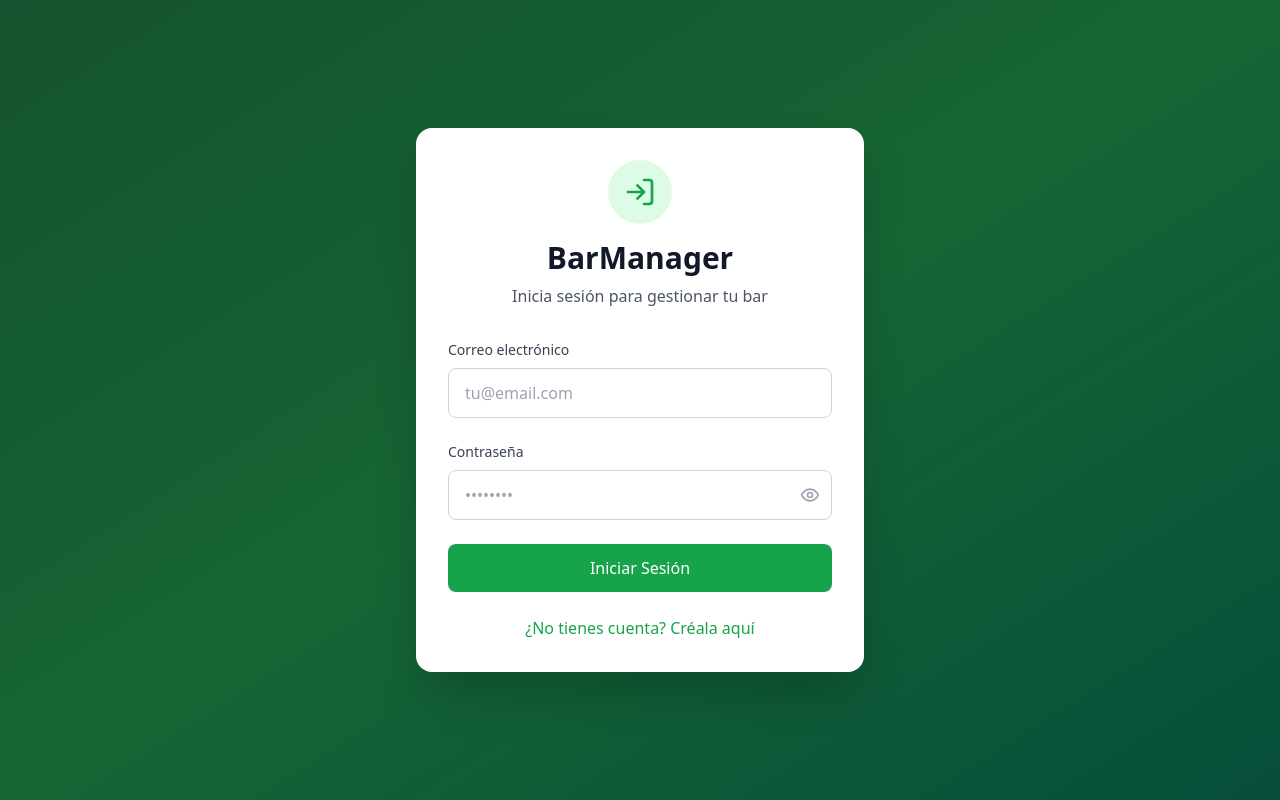
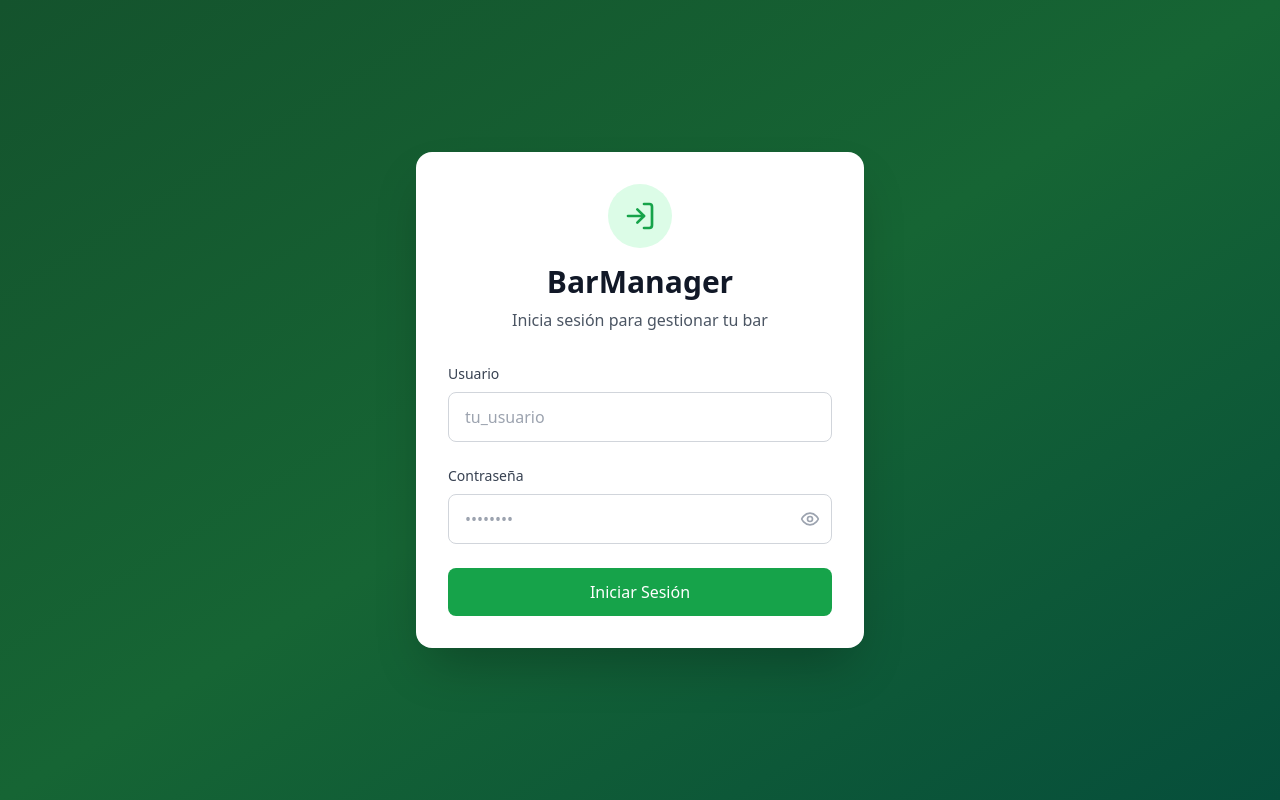
Before and after one commit to Santykk/EJ_BAR, a React (Vite) app: page / in a window 1280 px wide. Built offline with nearby package versions, Linux system fonts and the light colour scheme.

Commit message:
ajustes cambio de tabla para inicio de sesion

```diff
--- a/src/components/auth/LoginForm.tsx
+++ b/src/components/auth/LoginForm.tsx
@@ -3,14 +3,13 @@ import { useAuth } from '../../contexts/AuthContext';
 import { LogIn, Eye, EyeOff } from 'lucide-react';
 
 export function LoginForm() {
-  const [email, setEmail] = useState('');
+  const [username, setUsername] = useState('');
   const [password, setPassword] = useState('');
   const [showPassword, setShowPassword] = useState(false);
-  const [isSignUp, setIsSignUp] = useState(false);
   const [loading, setLoading] = useState(false);
   const [error, setError] = useState('');
 
-  const { signIn, signUp } = useAuth();
+  const { signIn } = useAuth();
 
   const handleSubmit = async (e: React.FormEvent) => {
     e.preventDefault();
@@ -18,12 +17,9 @@ export function LoginForm() {
     setError('');
 
     try {
-      const { error } = isSignUp
-        ? await signUp(email, password)
-        : await signIn(email, password);
-
+      const { error } = await signIn(username, password);
       if (error) {
-        setError(error.message);
+        setError(error);
       }
     } catch (err) {
       setError('Ha ocurrido un error. Intenta de nuevo.');
@@ -40,13 +36,10 @@ export function LoginForm() {
             <LogIn className="w-8 h-8 text-green-600" />
           </div>
           <h1 className="text-3xl font-bold text-gray-900 mb-2">
-            {isSignUp ? 'Crear Cuenta' : 'BarManager'}
+            BarManager
           </h1>
           <p className="text-gray-600">
-            {isSignUp
-              ? 'Crea tu cuenta para empezar'
-              : 'Inicia sesión para gestionar tu bar'
-            }
+            Inicia sesión para gestionar tu bar
           </p>
         </div>
 
@@ -58,16 +51,16 @@ export function LoginForm() {
 
         <form onSubmit={handleSubmit} className="space-y-6">
           <div>
-            <label htmlFor="email" className="block text-sm font-medium text-gray-700 mb-2">
-              Correo electrónico
+            <label htmlFor="username" className="block text-sm font-medium text-gray-700 mb-2">
+              Usuario
             </label>
             <input
-              id="email"
-              type="email"
-              value={email}
-              onChange={(e) => setEmail(e.target.value)}
+              id="username"
+              type="text"
+              value={username}
+              onChange={(e) => setUsername(e.target.value)}
               className="w-full px-4 py-3 border border-gray-300 rounded-lg focus:ring-2 focus:ring-green-500 focus:border-green-500 transition-colors"
-              placeholder="tu@email.com"
+              placeholder="tu_usuario"
               required
             />
           </div>
@@ -102,27 +95,9 @@ export function LoginForm() {
             disabled={loading}
             className="w-full bg-green-600 hover:bg-green-700 text-white font-medium py-3 px-4 rounded-lg transition-colors disabled:opacity-50 disabled:cursor-not-allowed"
           >
-            {loading
-              ? 'Cargando...'
-              : isSignUp
-              ? 'Crear Cuenta'
-              : 'Iniciar Sesión'
-            }
+            {loading ? 'Cargando...' : 'Iniciar Sesión'}
           </button>
         </form>
-
-        <div className="mt-6 text-center">
-          <button
-            type="button"
-            onClick={() => setIsSignUp(!isSignUp)}
-            className="text-green-600 hover:text-green-700 font-medium transition-colors"
-          >
-            {isSignUp
-              ? '¿Ya tienes cuenta? Inicia sesión'
-              : '¿No tienes cuenta? Créala aquí'
-            }
-          </button>
-        </div>
       </div>
     </div>
   );
--- a/src/contexts/AuthContext.tsx
+++ b/src/contexts/AuthContext.tsx
@@ -1,73 +1,82 @@
-import React, { createContext, useContext, useEffect, useState } from 'react';
-import { User } from '@supabase/supabase-js';
+"use client";
+
+import { createContext, useContext, useEffect, useState, ReactNode } from "react";
 import { supabase } from '../lib/supabase';
 
-interface AuthContextType {
-  user: User | null;
+type Profile = {
+  id: string;
+  full_name: string | null;
+  user_name: string | null;
+  user_password: string | null;
+  role: string | null;
+  number_phone: string | null;
+};
+
+type AuthContextType = {
+  user: Profile | null;
+  signIn: (username: string, password: string) => Promise<{ error: string | null }>;
+  signOut: () => void;
   loading: boolean;
-  signIn: (email: string, password: string) => Promise<{ error: any }>;
-  signUp: (email: string, password: string) => Promise<{ error: any }>;
-  signOut: () => Promise<void>;
-}
+};
 
 const AuthContext = createContext<AuthContextType | undefined>(undefined);
 
-export function AuthProvider({ children }: { children: React.ReactNode }) {
-  const [user, setUser] = useState<User | null>(null);
+export function AuthProvider({ children }: { children: ReactNode }) {
+  const [user, setUser] = useState<Profile | null>(null);
   const [loading, setLoading] = useState(true);
 
+  // Para mantener sesión en localStorage
   useEffect(() => {
-    // Get initial session
-    supabase.auth.getSession().then(({ data: { session } }) => {
-      setUser(session?.user ?? null);
-      setLoading(false);
-    });
-
-    // Listen for auth changes
-    const {
-      data: { subscription },
-    } = supabase.auth.onAuthStateChange((_event, session) => {
-      setUser(session?.user ?? null);
-    });
-
-    return () => subscription.unsubscribe();
+    const storedUser = localStorage.getItem("customUser");
+    if (storedUser) {
+      setUser(JSON.parse(storedUser));
+    }
+    setLoading(false);
   }, []);
 
-  const signIn = async (email: string, password: string) => {
-    const { error } = await supabase.auth.signInWithPassword({
-      email,
-      password,
-    });
-    return { error };
+  const signIn = async (username: string, password: string) => {
+    setLoading(true);
+
+    // Buscar en la tabla profiles
+    const { data, error } = await supabase
+      .from("profiles")
+      .select("*")
+      .eq("user_name", username)
+      .single();
+
+    if (error || !data) {
+      setLoading(false);
+      return { error: "Usuario no encontrado" };
+    }
+
+    if (data.user_password !== password) {
+      setLoading(false);
+      return { error: "Contraseña incorrecta" };
+    }
+
+    setUser(data);
+    localStorage.setItem("customUser", JSON.stringify(data));
+    setLoading(false);
+
+    return { error: null };
   };
 
-  const signUp = async (email: string, password: string) => {
-    const { error } = await supabase.auth.signUp({
-      email,
-      password,
-    });
-    return { error };
+  const signOut = () => {
+    setUser(null);
+    localStorage.removeItem("customUser");
   };
 
-  const signOut = async () => {
-    await supabase.auth.signOut();
-  };
-
-  const value = {
-    user,
-    loading,
-    signIn,
-    signUp,
-    signOut,
-  };
-
-  return <AuthContext.Provider value={value}>{children}</AuthContext.Provider>;
+  return (
+    <AuthContext.Provider value={{ user, signIn, signOut, loading }}>
+      {children}
+    </AuthContext.Provider>
+  );
 }
 
 export function useAuth() {
   const context = useContext(AuthContext);
-  if (context === undefined) {
-    throw new Error('useAuth must be used within an AuthProvider');
+  if (!context) {
+    throw new Error("useAuth debe usarse dentro de un AuthProvider");
   }
   return context;
 }
```
